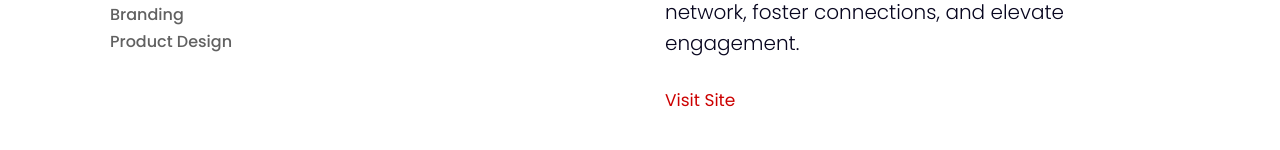
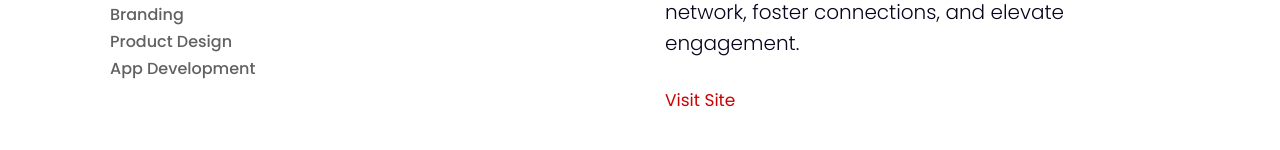
Before and after one commit to Abayomzee/elan-haus, a React (Create React App) app: page /work/alumnihub in a window 1280 px wide. Shown: the part 403-553 px from the top of the page. Built offline with nearby package versions, Linux system fonts and the light colour scheme.

Commit message:
fix: changed femi imae

```diff
--- a/src/Components/Pages/Works/WorkAlumniHub.tsx
+++ b/src/Components/Pages/Works/WorkAlumniHub.tsx
@@ -51,6 +51,9 @@ const WorkAlumniHub: React.FC<Props> = () => {
                   </Typography>
                   <Typography as="h4" className="h-24 mb-10">
                     Product Design
+                  </Typography>
+                  <Typography as="h4" className="h-24 mb-10">
+                    App Development
                   </Typography>
                 </div>
               </div>
```
